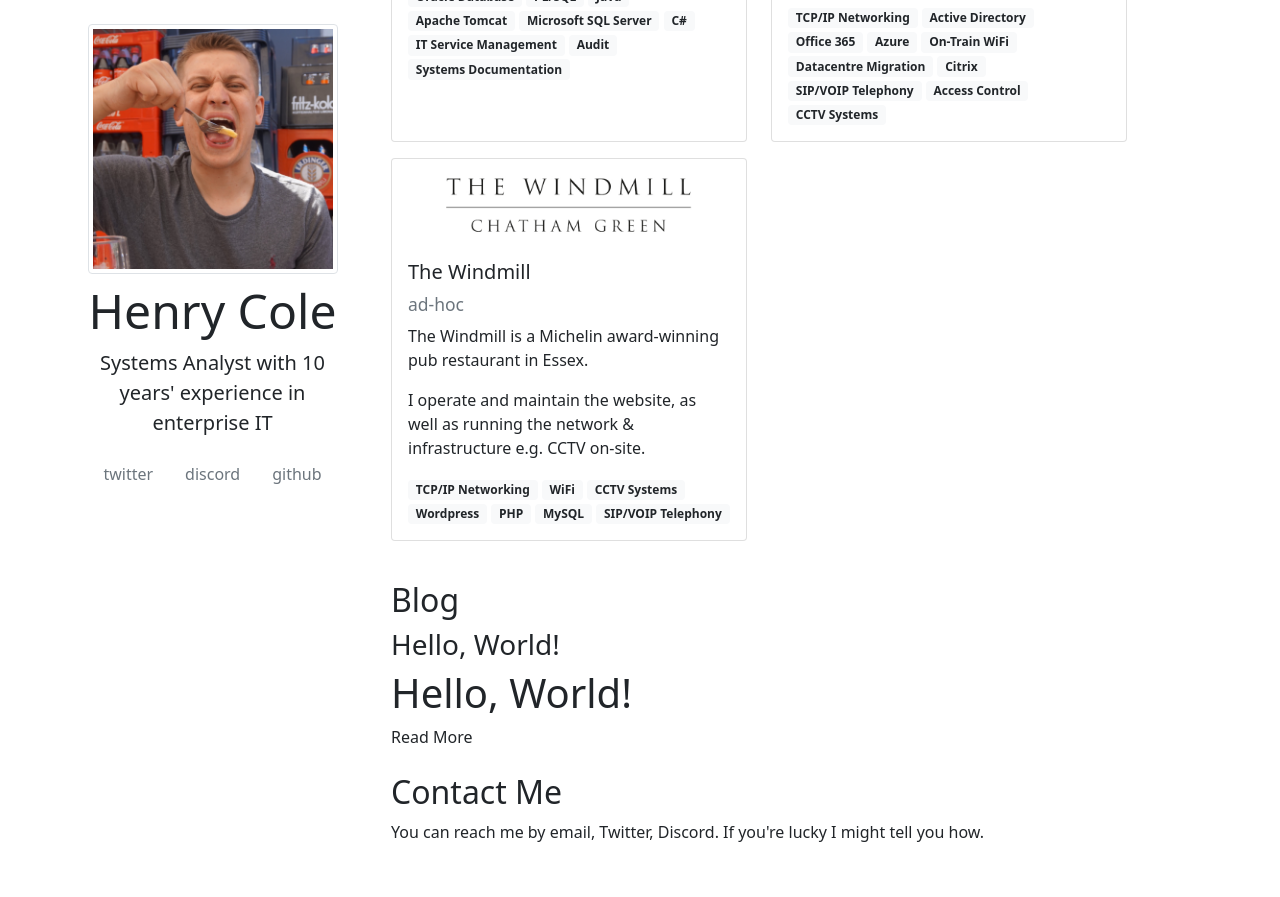
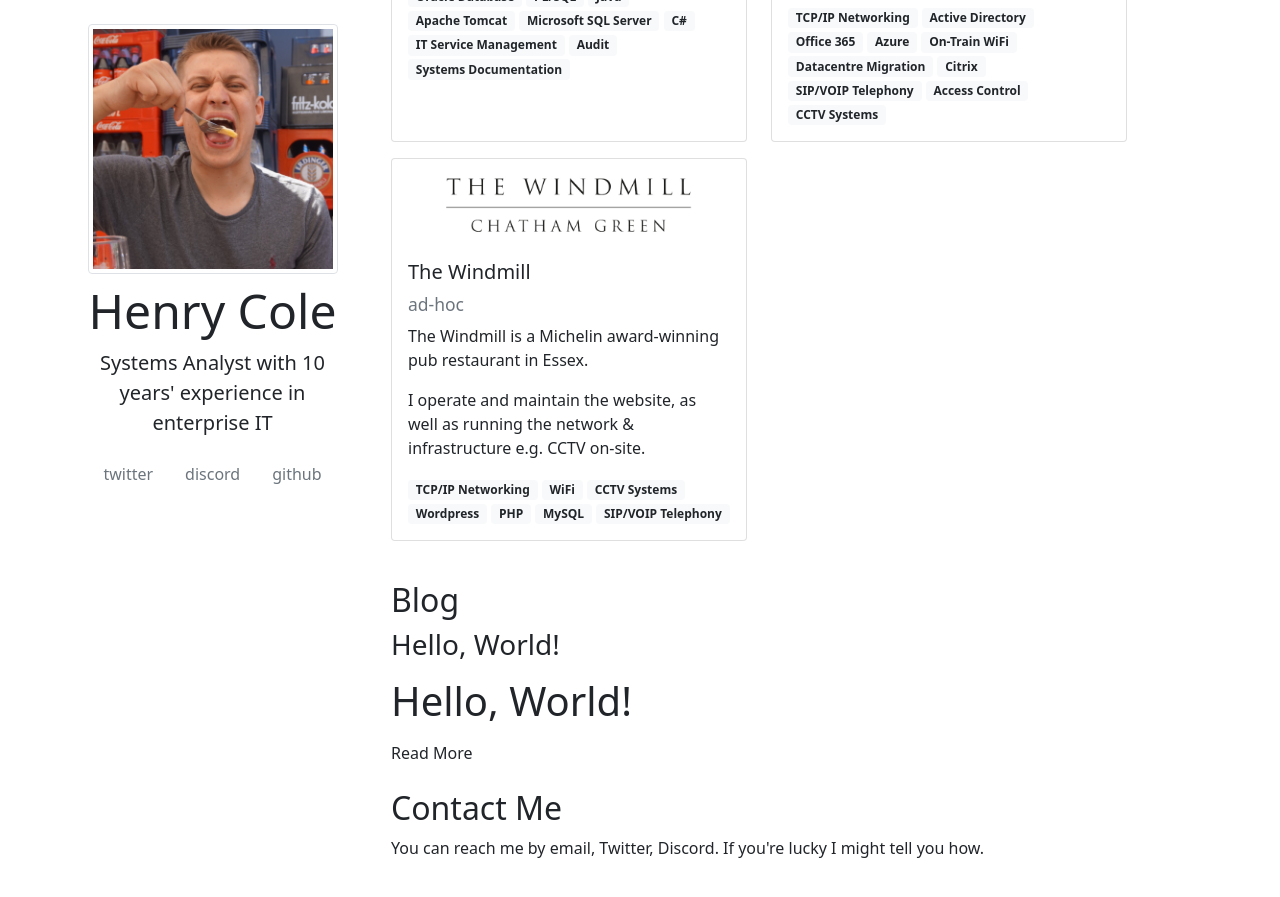
Before and after one commit to hcuk94/henry-personal-website, a Jekyll site: the page built from index.html, in a window 1280 px wide and 900 px high, scrolled down 983 px. Shown: the top 897 px of the window. Built offline with Jekyll 4.4.1, drawn with Linux system fonts in a browser that asks for light colours.

Commit message:
more styley

```diff
--- a/index.html
+++ b/index.html
@@ -109,13 +109,10 @@ In my spare time I like travelling, visiting quirky pubs, and tinkering with per
 <div class="posts">
   {% for post in site.posts %}
     <article class="post">
-
       <h3><a href="{{ site.baseurl }}{{ post.url }}" class="unstyled-link">{{ post.title }}</a></h3>
-
-      <div class="entry">
+      <p>
         {{ post.excerpt }}
-      </div>
-
+      </p>
       <a href="{{ site.baseurl }}{{ post.url }}" class="unstyled-link">Read More</a>
     </article>
   {% endfor %}
```
